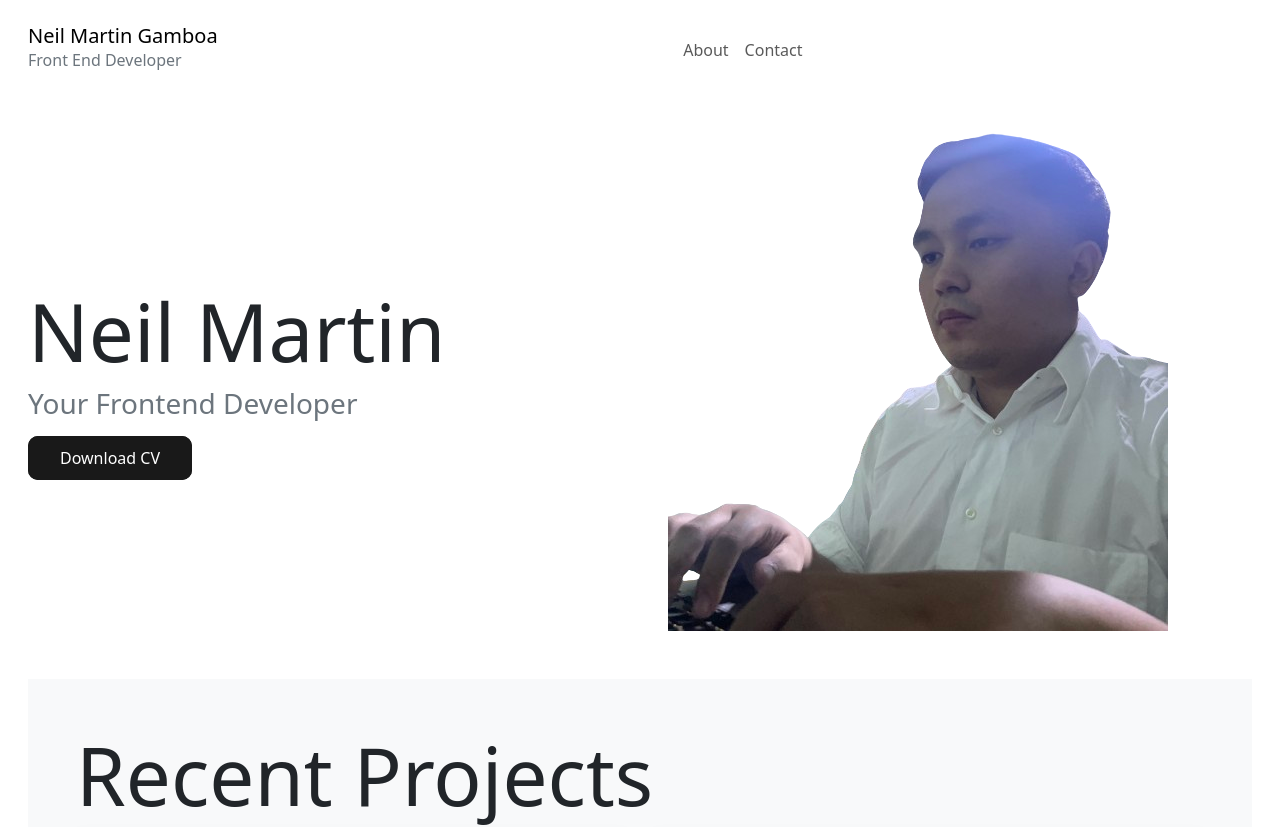
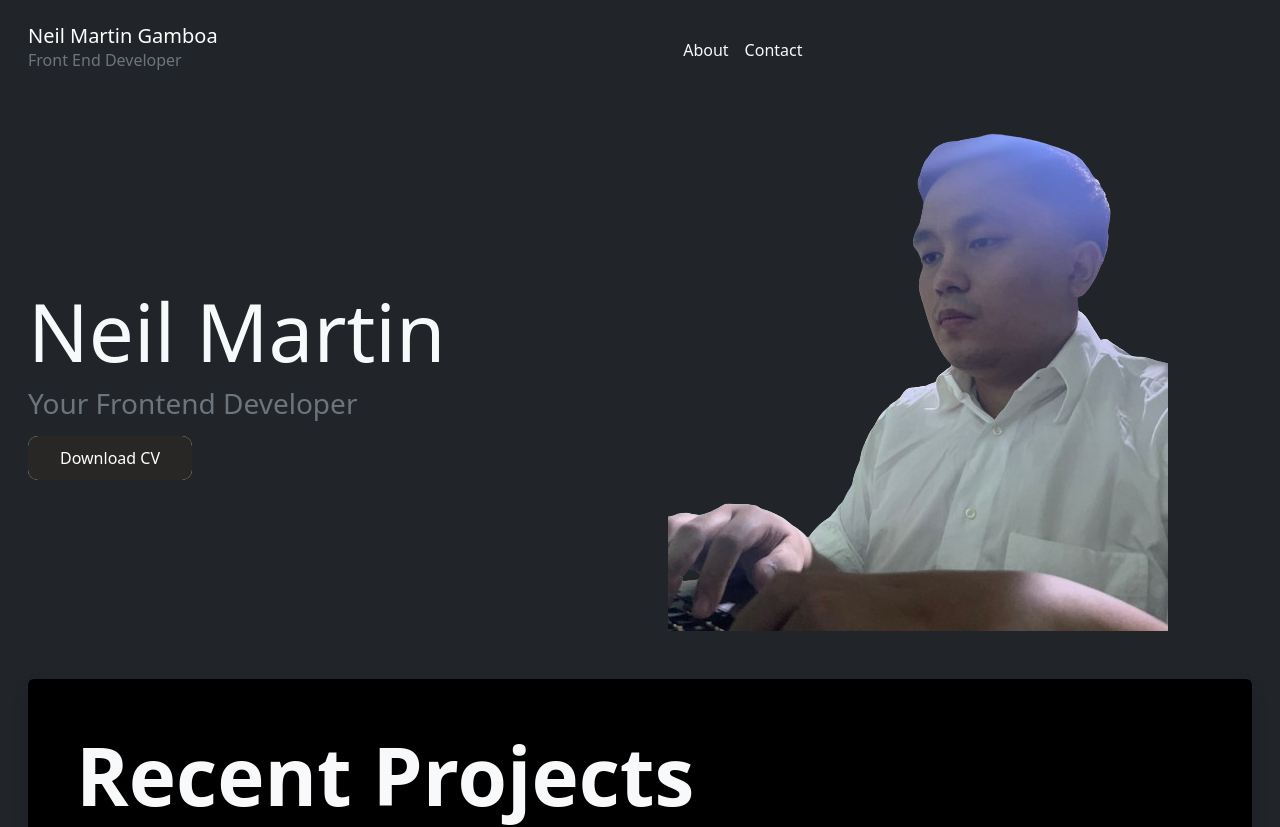
Before and after one commit to neilmrtngamboa/Portfolio_Website, a React (Vite) app: page / in a window 1280 px wide. Shown: the top 827 px of the page. Built offline with nearby package versions, Linux system fonts and the light colour scheme.

Commit message:
changed the colors

```diff
--- a/src/pages/About.jsx
+++ b/src/pages/About.jsx
@@ -5,9 +5,9 @@ function About() {
 
   return (
     <>
-      <h1 className="display-1 fw-bold ms-5 mt-2">About</h1>
+      <h1 className="display-1 fw-bold ms-5 mt-2 text-light">About</h1>
       <div className="container">
-        <p className="intro fs-5">A passionate front-end developer with a keen eye for detail and a love for crafting engaging user experiences.
+        <p className="intro fs-5 text-light">A passionate front-end developer with a keen eye for detail and a love for crafting engaging user experiences.
           With a solid foundation in HTML, CSS, and JavaScript,
           I specialize in bringing designs to life while ensuring seamless functionality and optimal performance across various platforms and devices. I thrive in collaborative environments, where I can contribute my creativity and technical expertise to deliver innovative solutions that exceed expectations.
           <br /> <br />
@@ -16,7 +16,7 @@ function About() {
         <div className="row mt-5">
           <div className="col-md-3">
             <h3>Links</h3>
-            <div className="container bg-light p-3">
+            <div className="container bg-black rounded p-3">
 
               <ul>
                 <li className="fs-3">
@@ -33,9 +33,9 @@ function About() {
           </div>
 
           <div className="col-md-9">
-            <h3>Tech Stack</h3>
+            <h3 className="text-light">Tech Stack</h3>
 
-            <div className="container bg-light p-3">
+            <div className="container bg-dark shadow-lg p-3">
 
               <div className="row">
                 <div className="col-md-2">
--- a/src/pages/Contact.jsx
+++ b/src/pages/Contact.jsx
@@ -2,14 +2,15 @@
 function Contact() {
 
     return (
-      <>
-        <h1 className="display-1">Contact Me</h1>
+      <section className="min-vh-100">
+        <h1 className="display-1 text-light fw-bold mt-3">Contact Me</h1>
 
-        <div className="container bg-light shadow p-3 rounded">
+        <div className="container bg-black mb-3 shadow p-3 rounded text-light">
           <h2>Let's start a conversation!</h2>
-          <h4 className="mt-4 ms-3">Feel free to contact me via <a href='mailto:nmg.gamboa@gmail.com' >email</a></h4>
+          <h4 className="mt-4 ms-3">Feel free to reach out to me via <a href='mailto:nmg.gamboa@gmail.com' >email</a></h4>
         </div>
-      </>
+
+      </section>
     )
   }
 
--- a/src/pages/Home.jsx
+++ b/src/pages/Home.jsx
@@ -11,7 +11,7 @@ function Home() {
 
         <div className="col-md-6 my-auto">
 
-          <h1 className='display-1'>Neil Martin</h1>
+          <h1 className='display-1 text-light'>Neil Martin</h1>
           <h6 className='fs-3 text-secondary'>Your Frontend Developer</h6>
           <button className="mt-2 bn5">
             <a href={resume} download='resume' id='CV'>Download CV</a>
@@ -29,8 +29,8 @@ function Home() {
 
       </div>
 
-      <section className='mt-5 p-5 bg-light'>
-        <h1 className='display-1'>Recent Projects</h1>
+      <section className='mt-5 p-5 bg-black rounded shadow'>
+        <h1 className='display-1 text-light fw-bold'>Recent Projects</h1>
 
         <div className="row">
 
--- a/src/pages/Layout.jsx
+++ b/src/pages/Layout.jsx
@@ -5,28 +5,28 @@ function Layout() {
 
     return (
       <main className="d-flex flex-column min-vh-100">
-        <nav className="navbar navbar-expand-lg bg-transparent p-3">
+        <nav className="navbar navbar-expand-lg bg-dark p-3">
             <div className="container-fluid">
-                <Link className="navbar-brand" to='/'>Neil Martin Gamboa
+                <Link className="navbar-brand text-white" to='/'>Neil Martin Gamboa
                     <div><h5 className="fs-6 text-secondary fw-light">Front End Developer</h5></div>
                 </Link>
-                <button className="navbar-toggler" type="button" data-bs-toggle="collapse" data-bs-target="#navbarNavAltMarkup" aria-controls="navbarNavAltMarkup" aria-expanded="false" aria-label="Toggle navigation">
+                <button className="navbar-toggler bg-secondary" type="button" data-bs-toggle="collapse" data-bs-target="#navbarNavAltMarkup" aria-controls="navbarNavAltMarkup" aria-expanded="false" aria-label="Toggle navigation">
                     <span className="navbar-toggler-icon"></span>
                 </button>
                 <div className="collapse navbar-collapse" id="navbarNavAltMarkup">
                     <div className="navbar-nav mx-auto">
-                        <Link className="nav-link" to='about'>About</Link>
-                        <Link className="nav-link" to='contact'>Contact</Link>
+                        <Link className="nav-link text-light" to='about'>About</Link>
+                        <Link className="nav-link text-light" to='contact'>Contact</Link>
                     </div>
                 </div>
             </div>
         </nav>
 
-        <div className="container-fluid">
+        <div className="container-fluid bg-dark">
             <Outlet />
         </div>
 
-        <footer className="bg-transparent text-center text-black p-3 mt-auto">
+        <footer className="bg-dark text-center text-light p-3 mt-auto">
                 <h5 className="fw-bold">Neil Martin Gamboa</h5>
                 <div className="fs-3">
                     <a href="https://github.com/neilmrtngamboa" target="blank" className="text-secondary"><FontAwesomeIcon icon={faGithub} /></a>
--- a/src/pages/Styling/About.css
+++ b/src/pages/Styling/About.css
@@ -1,6 +1,6 @@
 .links {
     text-decoration: none;
-    color: rgb(101, 101, 101);
+    color: rgb(255, 255, 255);
     opacity: 0.6;
     transition: 0.3s;
 }
--- a/src/pages/Styling/Home.css
+++ b/src/pages/Styling/Home.css
@@ -33,8 +33,8 @@
     padding: 0.6em 2em;
     border: none;
     outline: none;
-    color: rgb(255, 255, 255);
-    background: #111;
+    color: rgb(0, 0, 0);
+    background: #ffffff;
     cursor: pointer;
     position: relative;
     z-index: 0;
@@ -45,15 +45,15 @@
     content: "";
     background: linear-gradient(
       45deg,
-      #ff0000,
-      #ff7300,
-      #fffb00,
-      #48ff00,
-      #00ffd5,
-      #002bff,
-      #7a00ff,
-      #ff00c8,
-      #ff0000
+      #ffffff,
+      #535353,
+      #000000,
+      #8e9182,
+      #565c5b,
+      #f5f6ff,
+      #333333,
+      #5e5853,
+      #dcdcdc
     );
     position: absolute;
     top: -2px;
@@ -82,7 +82,7 @@
   }
 
   .bn5:active {
-    color: #000;
+    color: #000000;
   }
 
   .bn5:active:after {
@@ -99,7 +99,7 @@
     position: absolute;
     width: 100%;
     height: 100%;
-    background: #191919;
+    background: #282726;
     left: 0;
     top: 0;
     border-radius: 10px;
```
